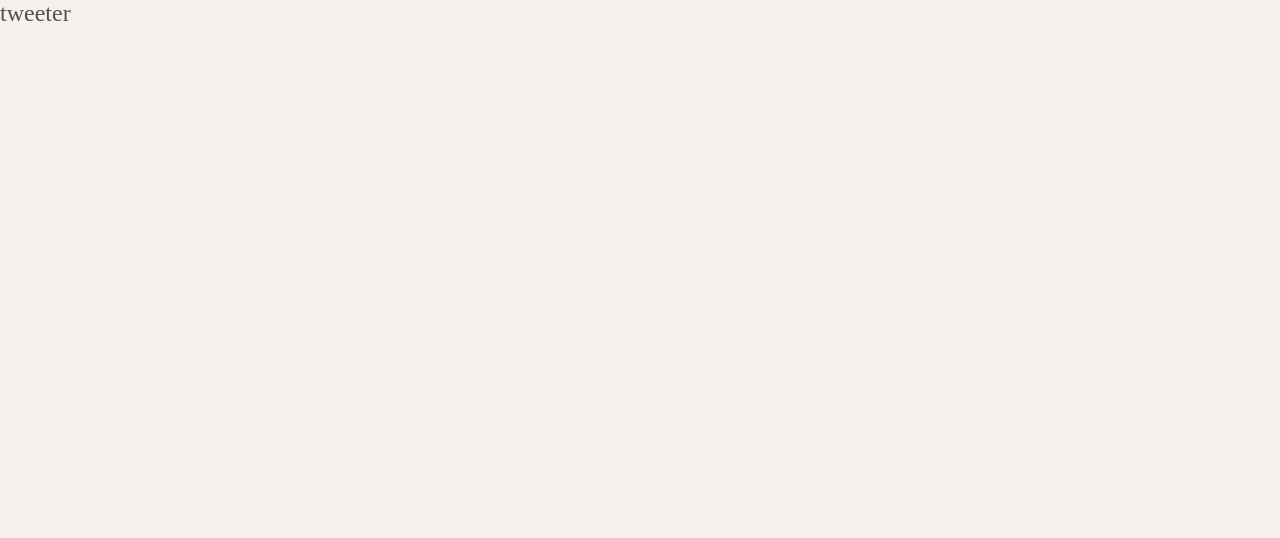
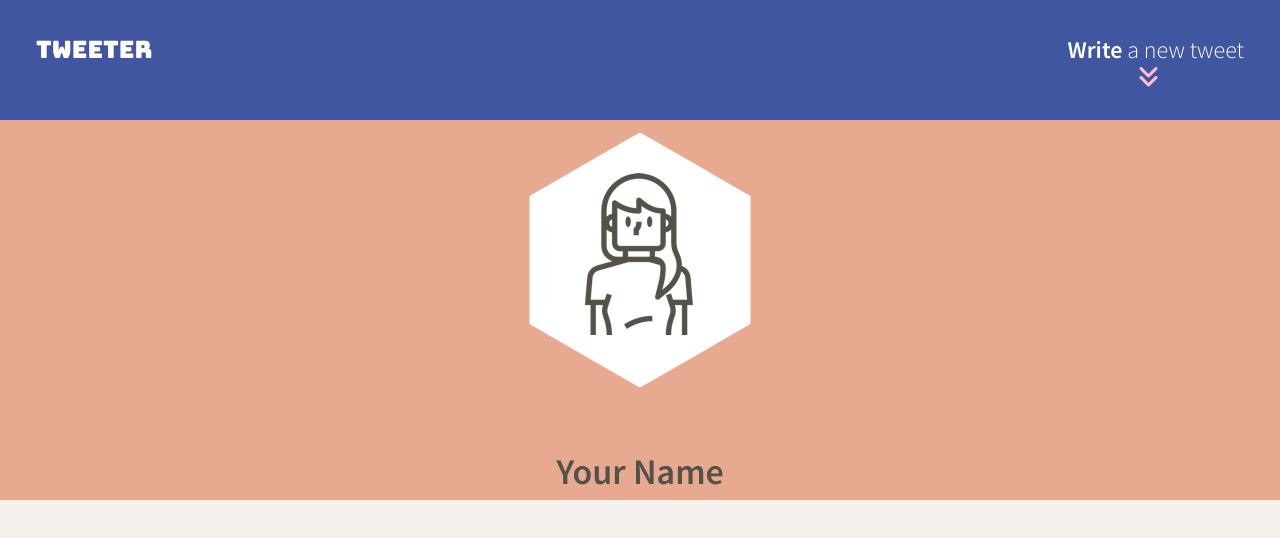
Before and after one commit to MorsalN/tweeter, a website: page public/index.html in a window 1280 px wide. Drawn offline with nearby package versions, Linux system fonts and the light colour scheme.

Commit message:
Nav and Header of tweeter Created

```diff
--- a/public/index.html
+++ b/public/index.html
@@ -7,8 +7,16 @@
     <!-- External CSS -->
     <link rel="stylesheet" href="https://cdnjs.cloudflare.com/ajax/libs/normalize/8.0.1/normalize.min.css" type="text/css" />
 
+    <link rel="preconnect" href="https://fonts.googleapis.com">
+    <link rel="preconnect" href="https://fonts.gstatic.com" crossorigin>
+    <link href="https://fonts.googleapis.com/css2?family=Bungee&family=Source+Sans+Pro:ital,wght@0,300;0,600;1,300;1,600&display=swap" rel="stylesheet">
+
+    <link rel="stylesheet" href="https://cdnjs.cloudflare.com/ajax/libs/font-awesome/6.0.0-beta2/css/all.min.css" integrity="sha512-YWzhKL2whUzgiheMoBFwW8CKV4qpHQAEuvilg9FAn5VJUDwKZZxkJNuGM4XkWuk94WCrrwslk8yWNGmY1EduTA==" crossorigin="anonymous" referrerpolicy="no-referrer" />
+
     <!-- App CSS -->
     <link rel="stylesheet" href="/styles/layout.css" type="text/css" />
+    <link rel="stylesheet" href="/styles/nav.css" type="text/css" />
+    <link rel="stylesheet" href="/styles/header.css" type="text/css" />
 
     <!-- External JS -->
     <script src="https://ajax.googleapis.com/ajax/libs/jquery/3.4.1/jquery.min.js"></script>
@@ -20,8 +28,27 @@
   <body>
     <!-- Top nav bar (fixed) -->
     <nav>
-      <span>tweeter</span>
+      <span class="logo">tweeter</span>
+        <div class="generate-tweets">
+          <span><strong>Write</strong> a new tweet</span>
+          <i class="fas fa-angle-double-down"></i>
+        </div>
     </nav>
+
+  <header>
+    <div class="profile">
+        <img src="/images/profile-hex.png">
+    </div>
+    <br>
+    <div class="name">
+        <h2>Your Name</h2>
+    </div>
+  </header>
+
+  <!-- <div class="hello">
+    <h3>Hello world</h3>
+    <p> test</p>
+  </div> -->
 
     <!-- Page-specific (main) content here -->
     <main class="container"></main>
--- /dev/null
+++ b/public/styles/header.css
@@ -0,0 +1,15 @@
+header {
+  display: flex;
+  height: 500px;
+  align-items: center;
+  flex-direction: column;
+  background-color: rgb(231, 169, 144);
+  position: relative;
+  width: 100%;
+  padding-top: 5.5em;
+}
+
+
+/* .hello {
+  display: flex;
+} */
--- a/public/styles/layout.css
+++ b/public/styles/layout.css
@@ -18,7 +18,10 @@ body {
   color: #545149;
   background-color: #f4f1ec;
   font-size: 24px;
+  font-family: 'Source Sans Pro', sans-serif;
 }
+
+
 
 /*
  * Additional CSS can be defined below or in other CSS files, as per instructions
--- /dev/null
+++ b/public/styles/nav.css
@@ -0,0 +1,34 @@
+nav {
+  display: flex;
+  justify-content: space-between;
+  height: 120px;
+  viewport-fit: 100vw;
+  background-color: #4056A1;
+  color: #FFFFFF;
+  z-index: 10;
+  position: fixed;
+  top: 0;
+  left: 0;
+  width: 100%;
+}
+
+.logo {
+  font-family: 'Bungee', cursive;
+  margin: 1.5em 1.5em;
+}
+
+
+.fa-angle-double-down {
+  color: pink;
+  margin-left: 3em ;
+}
+
+.generate-tweets {
+  display: flex;
+  flex-direction: column;
+  margin: 1.5em 1.5em;
+}
+
+/* .generate-tweets span {
+  color: red;
+} */
```
